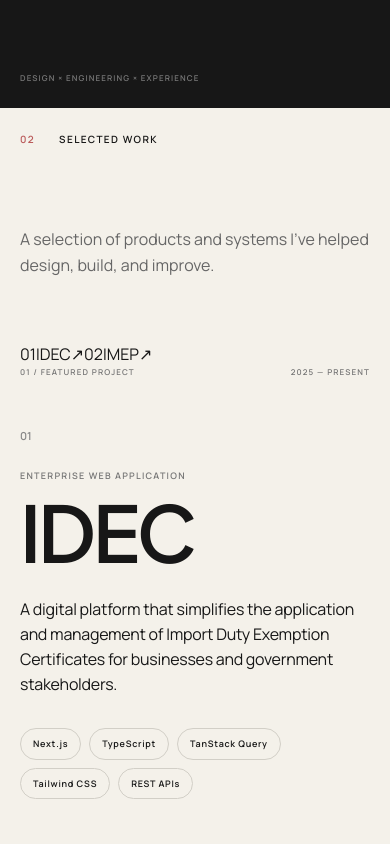
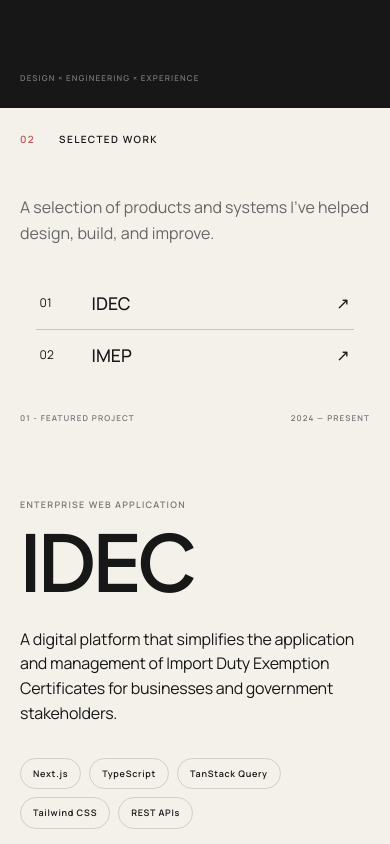
Before and after one commit to dekzyd/oladayo-portfolio, a Next.js app: page / in a window 390 px wide. Shown: the part 1580-2424 px from the top of the page. Built offline with nearby package versions, Linux system fonts and the light colour scheme.

Commit message:
fix section header spacing

```diff
--- a/app/components/CaseStudyIntro.tsx
+++ b/app/components/CaseStudyIntro.tsx
@@ -5,7 +5,7 @@ export default function CaseStudyIntro() {
       <SectionLabel
         number="03"
         label="MY ROLE"
-        className="case-study-intro__label"
+        className="case-study-work__label"
       />
 
       <div className="case-study-intro__content">
--- a/app/components/IMEPProject.tsx
+++ b/app/components/IMEPProject.tsx
@@ -21,12 +21,12 @@ export default function IMEPProject() {
 
       <article className="project project--featured project--imep">
         <div className="project__meta">
-          <span>02 / FEATURED PROJECT</span>
-          <span>2025 — PRESENT</span>
+          <span>02 - FEATURED PROJECT</span>
+          <span>2024 — PRESENT</span>
         </div>
 
         <div className="project__info">
-          <div className="project__number">02</div>
+          <div className="project__number"> </div>
 
           <div className="project__details">
             <p className="project__type">ENTERPRISE WEB APPLICATION</p>
--- a/app/components/SelectedWork.tsx
+++ b/app/components/SelectedWork.tsx
@@ -32,8 +32,8 @@ export default function SelectedWork() {
 
       <article className="project project--featured project--idec" id="idec">
         <div className="project__meta">
-          <span>01 / FEATURED PROJECT</span>
-          <span>2025 — PRESENT</span>
+          <span>01 - FEATURED PROJECT</span>
+          <span>2024 — PRESENT</span>
         </div>
 
         {/* Restore the project image during visual polish. */}
@@ -49,7 +49,7 @@ export default function SelectedWork() {
         */}
 
         <div className="project__info">
-          <div className="project__number">01</div>
+          <div className="project__number"> </div>
 
           <div className="project__details">
             <p className="project__type">ENTERPRISE WEB APPLICATION</p>
--- a/app/globals.css
+++ b/app/globals.css
@@ -77,6 +77,32 @@
 
 html {
   scroll-behavior: smooth;
+}
+
+/* Keep anchored sections clear of the navbar */
+section[id],
+[id].section-anchor {
+  scroll-margin-top: 3.34rem;
+}
+
+/* Smooth scrolling for navigation links */
+html {
+  scroll-behavior: smooth;
+}
+
+/* Account for smaller screens */
+@media (max-width: 640px) {
+  section[id],
+  [id].section-anchor {
+    scroll-margin-top: 3.34rem;
+  }
+}
+
+/* Respect reduced-motion preferences */
+@media (prefers-reduced-motion: reduce) {
+  html {
+    scroll-behavior: auto;
+  }
 }
 
 body {
@@ -386,7 +412,7 @@ a {
   display: flex;
   justify-content: space-between;
   align-items: flex-start;
-  margin-bottom: 96px;
+  margin-bottom: 1.5rem;
 }
 
 .work__label {
@@ -582,8 +608,8 @@ a {
 
   .work__header {
     flex-direction: column;
-    gap: 32px;
-    margin-bottom: 64px;
+    /* gap: 32px; */
+    /* margin-bottom: 64px; */
   }
 
   .work__intro {
@@ -718,7 +744,7 @@ a {
   display: flex;
   justify-content: space-between;
   align-items: flex-start;
-  margin-bottom: 110px;
+  margin-bottom: 2rem;
 }
 
 .case-study-work__label {
@@ -825,8 +851,8 @@ a {
 
   .case-study-work__header {
     flex-direction: column;
-    gap: 32px;
-    margin-bottom: 80px;
+    /* gap: 32px; */
+    /* margin-bottom: 80px; */
   }
 
   .case-study-work__intro {
@@ -863,7 +889,7 @@ a {
   display: flex;
   justify-content: space-between;
   align-items: flex-start;
-  margin-bottom: 110px;
+  margin-bottom: 2rem;
 }
 
 .approach__label {
@@ -971,8 +997,8 @@ a {
 
   .approach__header {
     flex-direction: column;
-    gap: 32px;
-    margin-bottom: 80px;
+    /* gap: 32px;
+    margin-bottom: 80px; */
   }
 
   .approach__intro {
@@ -1095,7 +1121,7 @@ a {
   display: flex;
   justify-content: space-between;
   align-items: flex-start;
-  margin-bottom: 88px;
+  margin-bottom: 2rem;
 }
 
 .role-system__label {
@@ -1275,15 +1301,15 @@ a {
 
 /* ---------- Role system mobile ---------- */
 
-@media (max-width: 900px) {
+@media (max-width: 700px) {
   .role-system {
     padding: var(--section-padding-mobile);
   }
 
   .role-system__header {
     flex-direction: column;
-    gap: 32px;
-    margin-bottom: 80px;
+    /* gap: 32px; */
+    margin-bottom: 2rem;
   }
 
   .role-system__headline {
@@ -1331,7 +1357,7 @@ a {
   display: flex;
   justify-content: space-between;
   align-items: flex-start;
-  margin-bottom: 96px;
+  margin-bottom: 2rem;
 }
 
 .about__label {
@@ -1446,8 +1472,8 @@ a {
 
   .about__header {
     flex-direction: column;
-    gap: 32px;
-    margin-bottom: 80px;
+    /* gap: 32px;
+    margin-bottom: 80px; */
   }
 
   .about__statement {
@@ -1914,14 +1940,14 @@ a {
 }
 
 /* Stack section headers on smaller screens */
-@media (max-width: 900px) {
+@media (max-width: 700px) {
   .work__header,
   .case-study-work__header,
   .approach__header,
   .role-system__header,
   .about__header {
     grid-template-columns: minmax(0, 1fr);
-    row-gap: 32px;
+    /* row-gap: 32px; */
   }
 
   .work__intro,
@@ -1965,3 +1991,75 @@ button:focus-visible {
     scroll-behavior: auto !important;
   }
 }
+
+/* Featured Works — Project Navigation */
+
+.project-index {
+  width: min(100% - 3rem, 380px);
+  margin-inline-start: 4vw;
+  margin-block-end: 4vw;
+  display: flex;
+  flex-direction: column;
+}
+
+.project-index a {
+  display: grid;
+  grid-template-columns: 2rem minmax(0, 1fr) auto;
+  align-items: center;
+  column-gap: 1.25rem;
+  padding: 0.75rem 0.25rem;
+  color: var(--foreground);
+  text-decoration: none;
+  transition: color 220ms ease;
+}
+
+/* One divider between projects */
+.project-index a + a {
+  border-top: 1px solid rgba(23, 23, 23, 0.2);
+}
+
+.project-index a span:first-child {
+  color: var(--muted);
+  font-size: 0.75rem;
+}
+
+.project-index a span:nth-child(2) {
+  font-size: clamp(1.1rem, 2vw, 1.5rem);
+  font-weight: 500;
+  transition: color 220ms ease;
+}
+
+.project-index a span:last-child {
+  transition: transform 220ms ease;
+}
+
+/* Hover and keyboard focus */
+.project-index a:hover span:nth-child(2),
+.project-index a:focus-visible span:nth-child(2) {
+  color: var(--accent, #2457ff);
+}
+
+.project-index a:hover span:last-child,
+.project-index a:focus-visible span:last-child {
+  transform: translate(3px, -3px);
+}
+
+@media (max-width: 640px) {
+  .project-index {
+    width: calc(100% - 2rem);
+    margin-top: 2rem;
+    margin-bottom: 2rem;
+  }
+
+  .project-index a {
+    padding: 0.75rem 0.25rem;
+  }
+}
+
+@media (prefers-reduced-motion: reduce) {
+  .project-index a,
+  .project-index a span:nth-child(2),
+  .project-index a span:last-child {
+    transition: none;
+  }
+}
```
